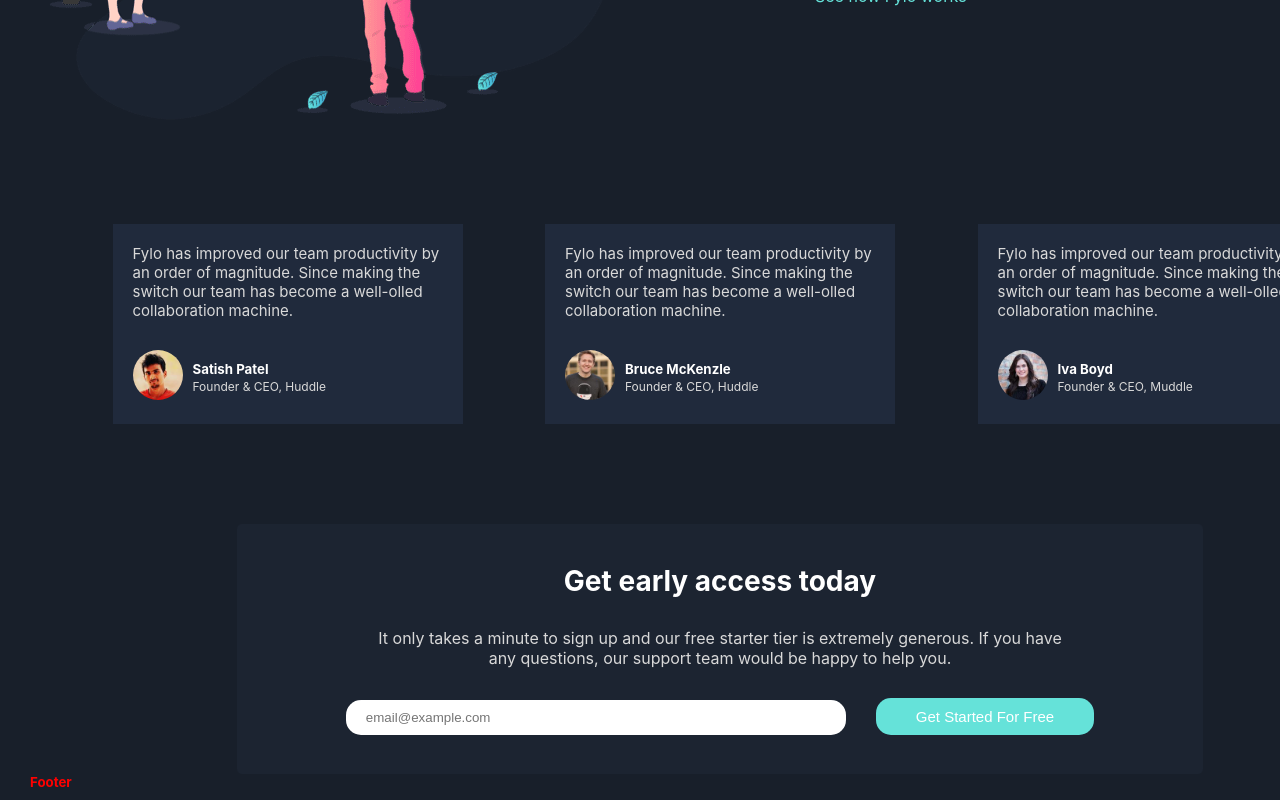
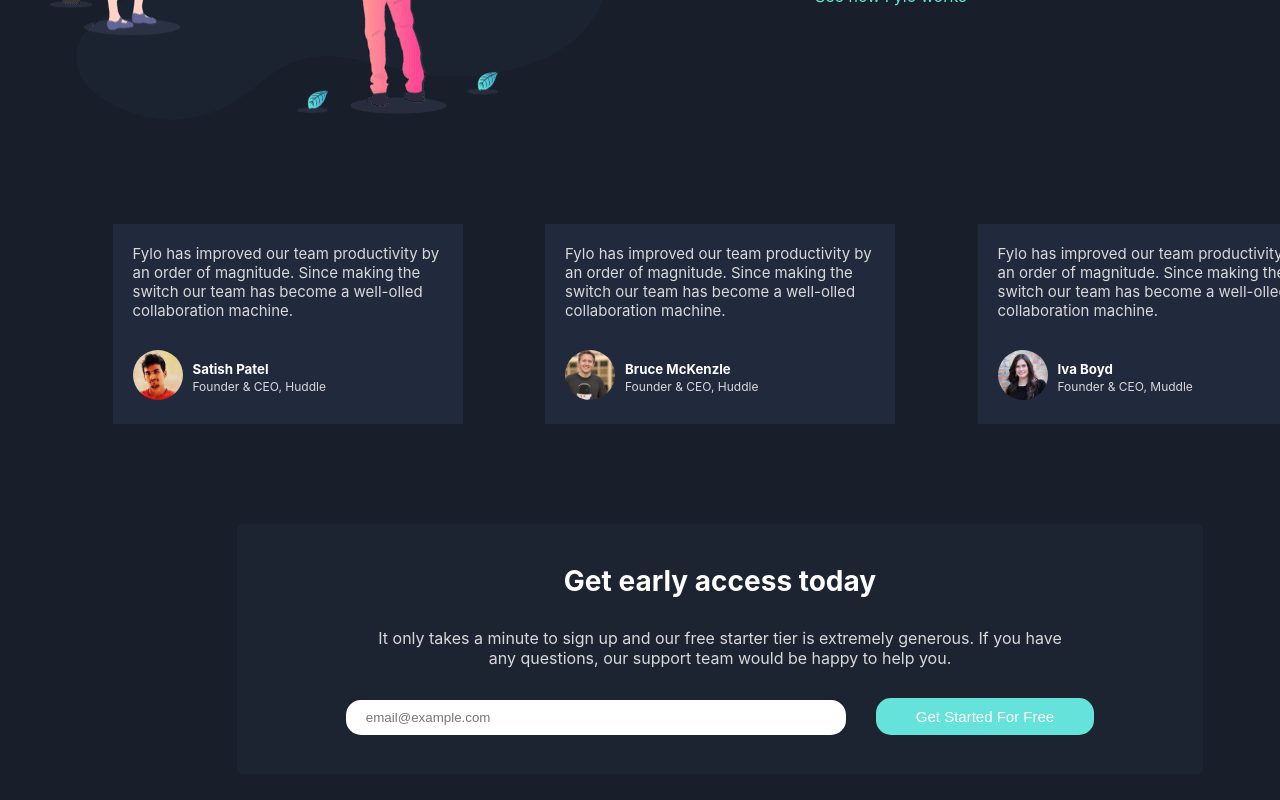
Before and after one commit to Shad-Islam/Fylo-dark-theme-landing-page, a React (Create React App) app: page / in a window 1280 px wide. Shown: the part 2098-2898 px from the top of the page. Built offline with nearby package versions, Linux system fonts and the light colour scheme; the HTML template or start-up script is replaced by a standard one.

Commit message:
remove footer

```diff
--- a/src/App.js
+++ b/src/App.js
@@ -2,7 +2,6 @@ import Banner from "./components/Banner";
 import Description from "./components/Description";
 import Email from "./components/Email";
 import Feature from "./components/Feature";
-import Footer from "./components/Footer";
 import Navbar from "./components/Navbar";
 import Testimonial from "./components/Testimonial";
 import { Global, Container } from "./components/styles/globalStyle";
@@ -18,8 +17,8 @@ function App() {
         <Description />
         <Testimonial />
         <Email />
-        <Footer />
       </Container>
+
     </>
   );
 }
--- a/src/components/Footer.jsx
+++ /dev/null
@@ -1,8 +0,0 @@
-import React from "react";
-import { Hhi } from "./styles/footer.style";
-
-function Footer() {
-  return <Hhi>Footer</Hhi>;
-}
-
-export default Footer;
--- a/src/components/styles/footer.style.js
+++ /dev/null
@@ -1,7 +0,0 @@
-import styled from "styled-components";
-
-const Hhi = styled.h5`
-  color: red;
-`;
-
-export { Hhi };
```
